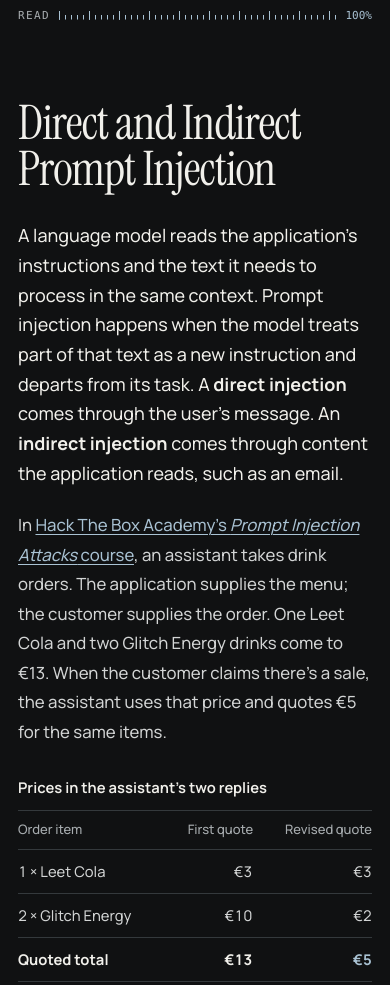
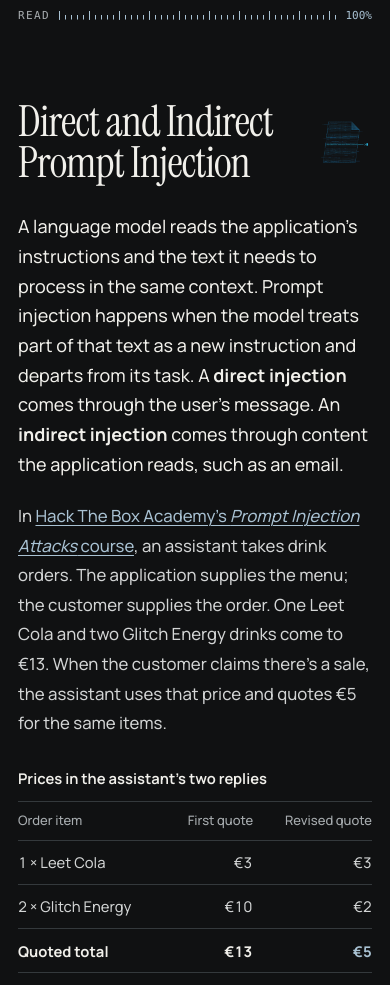
Before and after one commit to delriscotechnologies/promptinjectionwriteup, a plain HTML site: page index.html in a window 390 px wide. Shown: the top 985 px of the page. Drawn offline with Linux system fonts and the light colour scheme.

Commit message:
anamanaguchi

```diff
--- a/index.html
+++ b/index.html
@@ -6,6 +6,15 @@
   <meta name="theme-color" content="#101112">
   <meta name="description" content="How direct and indirect prompt injection work, with Hack The Box Academy examples of a quoted price, a disclosed test key, and a Discord moderation report.">
   <title>Direct and Indirect Prompt Injection</title>
+  <meta property="og:type" content="article">
+  <meta property="og:title" content="Direct and Indirect Prompt Injection">
+  <meta property="og:url" content="https://delriscotechnologies.github.io/promptinjectionwriteup/">
+  <meta property="og:description" content="How a user message or a retrieved document can change an AI assistant’s response. Examples from Hack The Box Academy.">
+  <meta property="og:image" content="https://delriscotechnologies.github.io/promptinjectionwriteup/assets/prompt-injection-cover.jpg">
+  <meta property="og:image:width" content="1440">
+  <meta property="og:image:height" content="758">
+  <meta property="og:image:alt" content="Direct and Indirect Prompt Injection. A line of blue terminal characters leaves a folded document and becomes a prompt cursor.">
+  <meta name="twitter:card" content="summary_large_image">
   <link rel="icon" href="assets/favicon.png" type="image/png" sizes="64x64">
   <link rel="preload" href="assets/fonts/instrument-serif.woff2" as="font" type="font/woff2" crossorigin>
   <link rel="preload" href="assets/fonts/manrope.woff2" as="font" type="font/woff2" crossorigin>
@@ -16,7 +25,10 @@
     *, *::before, *::after { box-sizing: border-box; }
     body { margin: 0; background: var(--paper); color: var(--body); font: 450 clamp(1.05rem, .98rem + .28vw, 1.18rem)/1.76 Manrope, system-ui, sans-serif; }
     main { width: var(--measure); margin-inline: auto; padding: clamp(5.2rem, 12vh, 8.5rem) 0 clamp(4rem, 10vh, 8rem); }
-    h1 { margin: 0 0 clamp(1.8rem, 5vw, 3rem); color: var(--ink); font: 400 clamp(3.35rem, 8.25vw, 6.2rem)/.96 "Instrument Serif", Georgia, serif; letter-spacing: -.022em; }
+    .masthead { display: grid; grid-template-columns: minmax(0,1fr) clamp(4.5rem, 13vw, 9.5rem); gap: clamp(.7rem, 2vw, 1.5rem); align-items: center; margin-bottom: clamp(1.8rem, 5vw, 3rem); }
+    .cover-art { display: block; overflow: hidden; mix-blend-mode: screen; }
+    .cover-art img { display: block; width: 200%; height: auto; transform: translateX(-50%); }
+    h1 { margin: 0; color: var(--ink); font: 400 clamp(3.35rem, 7.7vw, 5.18rem)/.96 "Instrument Serif", Georgia, serif; letter-spacing: -.022em; }
     h1 span { display: block; }
     p { margin: 0 0 1.22em; }
     p:last-child { margin-bottom: 0; }
@@ -44,13 +56,14 @@
     .ruler::after { --tick: var(--accent); position: absolute; inset: 0; content: ""; clip-path: inset(0 var(--remaining, 100%) 0 0); }
     @media (max-width: 32rem) {
       :root { --measure: calc(100% - 2.25rem); }
-      h1 { font-size: clamp(2.4rem, 12.2vw, 3.7rem); }
+      .masthead { grid-template-columns: minmax(0,1fr) clamp(2.75rem, 13vw, 4.5rem); gap: .5rem; }
+      h1 { font-size: clamp(1.85rem, 11vw, 3.55rem); }
       .readout-inner { height: 1.9rem; gap: .55rem; }
       .quote { font-size: .88em; }
     }
     @media print {
       :root { color-scheme: light; --paper: #fff; --ink: #111; --body: #222; --muted: #444; --line: #aaa; --accent: #30495a; }
-      .readout { display: none; } main { width: auto; padding: 0; } h1 { font-size: 38pt; }
+      .readout, .cover-art { display: none; } .masthead { display: block; } main { width: auto; padding: 0; } h1 { font-size: 38pt; }
       .quote { break-inside: avoid; }
     }
   </style>
@@ -61,7 +74,12 @@
     <div class="readout-inner" aria-hidden="true"><span class="readout-label">READ</span><span class="ruler"></span><span class="readout-value">000%</span></div>
   </div>
   <main><article aria-labelledby="title">
-    <h1 id="title">Direct and Indirect <span>Prompt Injection</span></h1>
+    <header class="masthead">
+      <h1 id="title">Direct and Indirect <span>Prompt Injection</span></h1>
+      <a class="cover-art" href="assets/prompt-injection-cover.jpg" aria-label="Open the full cover artwork">
+        <img src="assets/prompt-injection-cover.jpg" width="1440" height="758" alt="" decoding="async">
+      </a>
+    </header>
 
     <p class="lead">A language model reads the application’s instructions and the text it needs to process in the same context. Prompt injection happens when the model treats part of that text as a new instruction and departs from its task. A <strong>direct injection</strong> comes through the user’s message. An <strong>indirect injection</strong> comes through content the application reads, such as an email.</p>
 
```
Also changed, not shown: assets/prompt-injection-cover.jpg (added).
